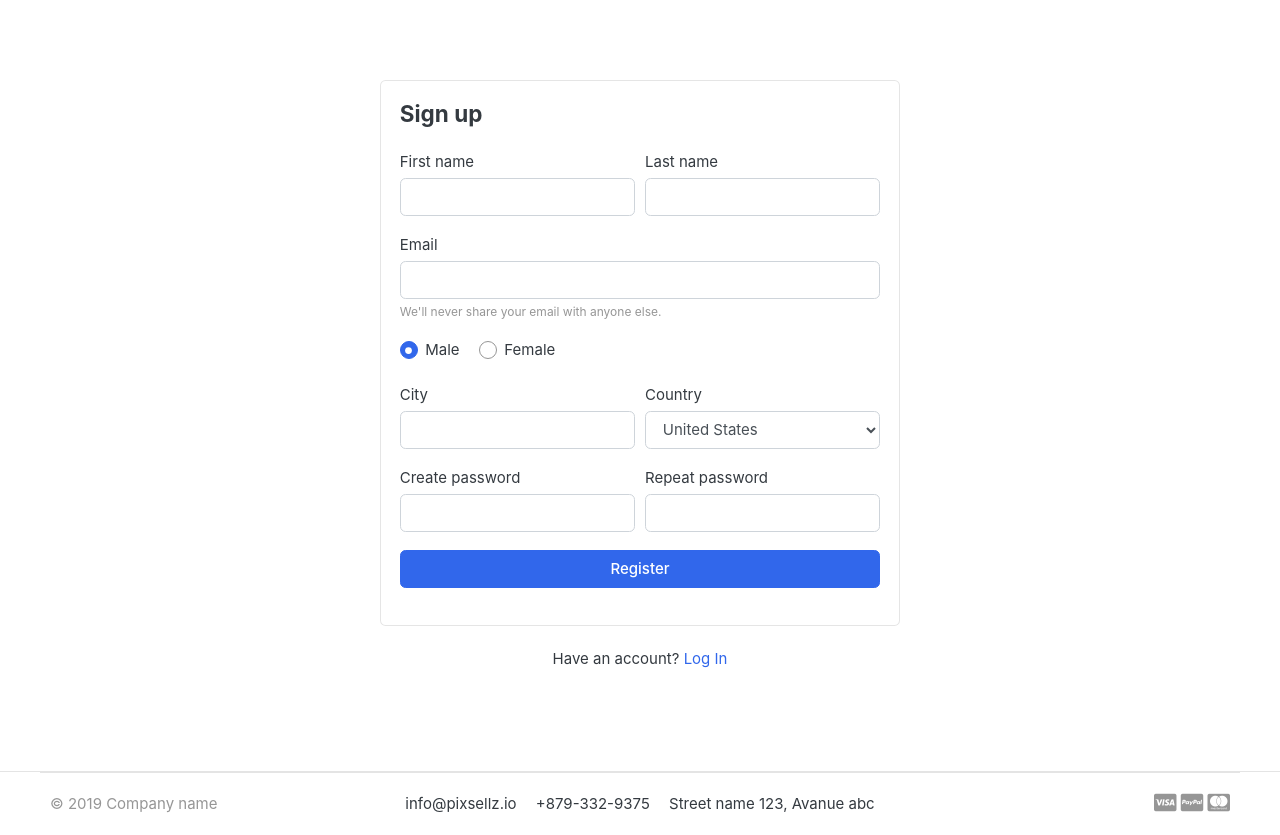
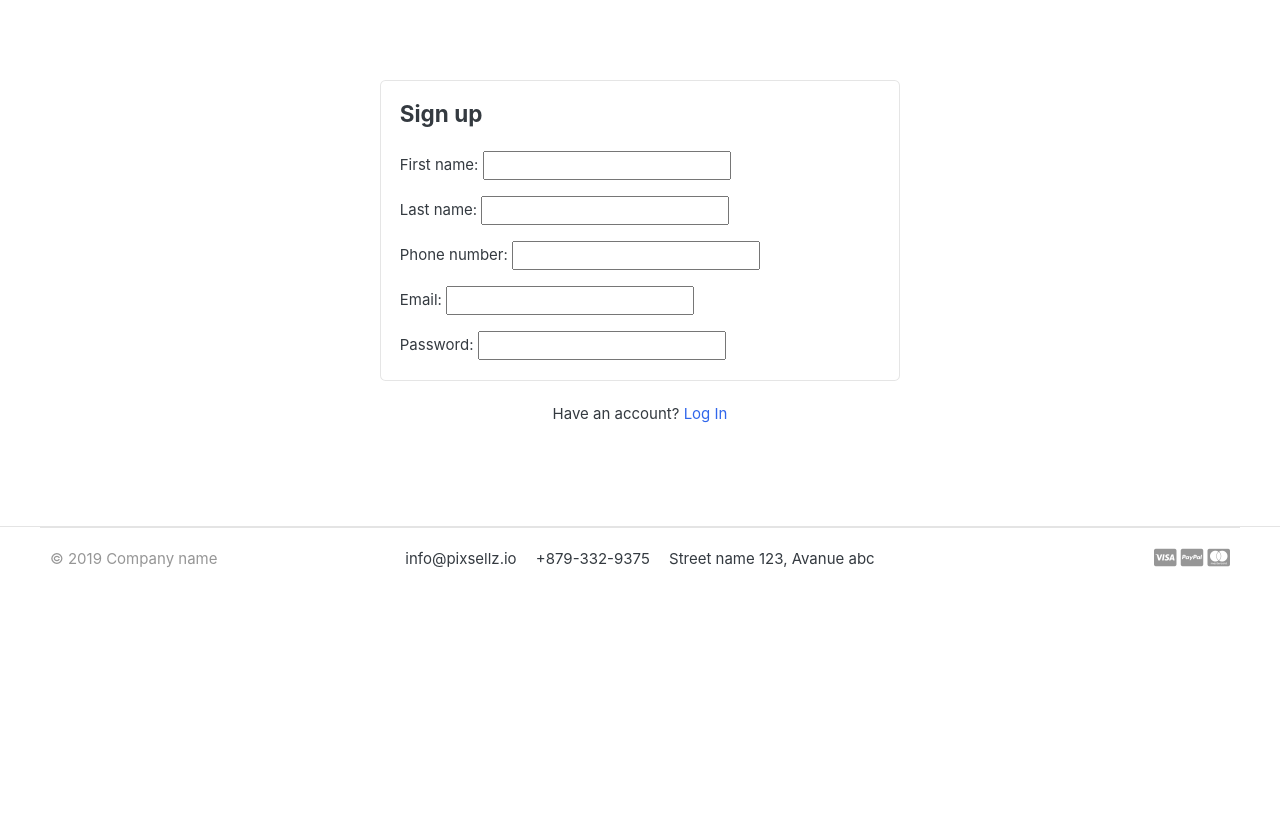
Before and after one commit to emmaGblt/greatkart-django, a Django app: page /accounts/register/ in a window 1280 px wide. Shown: the part 118-953 px from the top of the page. After the commit the page ends 686 px from the top, so only its background shows below. Run offline with Django 5.2, Linux system fonts and the light colour scheme; data that the repository does not hold is empty; some libraries are stand-ins or nearby versions; some web fonts are replaced.

Commit message:
display the registration form in the corresponding template

```diff
--- a/accounts/views.py
+++ b/accounts/views.py
@@ -1,8 +1,11 @@
 from django.shortcuts import render
+from .forms import RegistrationForm
 
 
 def register(request):
-    return render(request, "accounts/register.html")
+    form = RegistrationForm()
+    context = {"form": form}
+    return render(request, "accounts/register.html", context)
 
 
 def login(request):
--- a/templates/accounts/register.html
+++ b/templates/accounts/register.html
@@ -8,89 +8,7 @@
   <div class="card mx-auto" style="max-width: 520px; margin-top: 40px">
     <article class="card-body">
       <header class="mb-4"><h4 class="card-title">Sign up</h4></header>
-      <form>
-        <div class="form-row">
-          <div class="col form-group">
-            <label>First name</label>
-            <input type="text" class="form-control" placeholder="" />
-          </div>
-          <!-- form-group end.// -->
-          <div class="col form-group">
-            <label>Last name</label>
-            <input type="text" class="form-control" placeholder="" />
-          </div>
-          <!-- form-group end.// -->
-        </div>
-        <!-- form-row end.// -->
-        <div class="form-group">
-          <label>Email</label>
-          <input type="email" class="form-control" placeholder="" />
-          <small class="form-text text-muted"
-            >We'll never share your email with anyone else.</small
-          >
-        </div>
-        <!-- form-group end.// -->
-        <div class="form-group">
-          <label class="custom-control custom-radio custom-control-inline">
-            <input
-              class="custom-control-input"
-              checked=""
-              type="radio"
-              name="gender"
-              value="option1"
-            />
-            <span class="custom-control-label"> Male </span>
-          </label>
-          <label class="custom-control custom-radio custom-control-inline">
-            <input
-              class="custom-control-input"
-              type="radio"
-              name="gender"
-              value="option2"
-            />
-            <span class="custom-control-label"> Female </span>
-          </label>
-        </div>
-        <!-- form-group end.// -->
-        <div class="form-row">
-          <div class="form-group col-md-6">
-            <label>City</label>
-            <input type="text" class="form-control" />
-          </div>
-          <!-- form-group end.// -->
-          <div class="form-group col-md-6">
-            <label>Country</label>
-            <select id="inputState" class="form-control">
-              <option>Choose...</option>
-              <option>Uzbekistan</option>
-              <option>Russia</option>
-              <option selected="">United States</option>
-              <option>India</option>
-              <option>Afganistan</option>
-            </select>
-          </div>
-          <!-- form-group end.// -->
-        </div>
-        <!-- form-row.// -->
-        <div class="form-row">
-          <div class="form-group col-md-6">
-            <label>Create password</label>
-            <input class="form-control" type="password" />
-          </div>
-          <!-- form-group end.// -->
-          <div class="form-group col-md-6">
-            <label>Repeat password</label>
-            <input class="form-control" type="password" />
-          </div>
-          <!-- form-group end.// -->
-        </div>
-        <div class="form-group">
-          <button type="submit" class="btn btn-primary btn-block">
-            Register
-          </button>
-        </div>
-        <!-- form-group// -->
-      </form>
+      <form>{{ form.as_p }}</form>
     </article>
     <!-- card-body.// -->
   </div>
```
